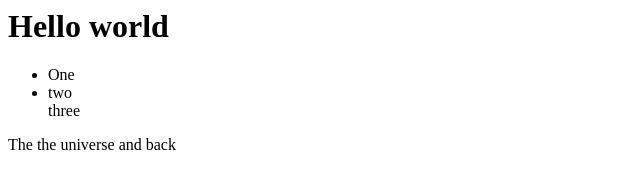
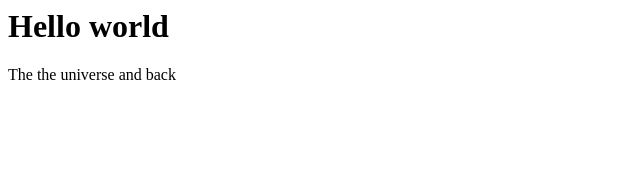
Before and after one commit to rose-miller/rose.github.io, a plain HTML site: page index.html in a window 1280 px wide. Shown: the whole page, without its empty margins (0-640 px from the left). Drawn offline with Linux system fonts and the light colour scheme.

Commit message:
Update index.html

```diff
--- a/index.html
+++ b/index.html
@@ -1,6 +1,2 @@
 <h1>Hello world</h1>
-<ul><li>One</li>
-  <li>two</li></li>three
-</li></ul>
-
 <p>The the universe and back</p>
```
